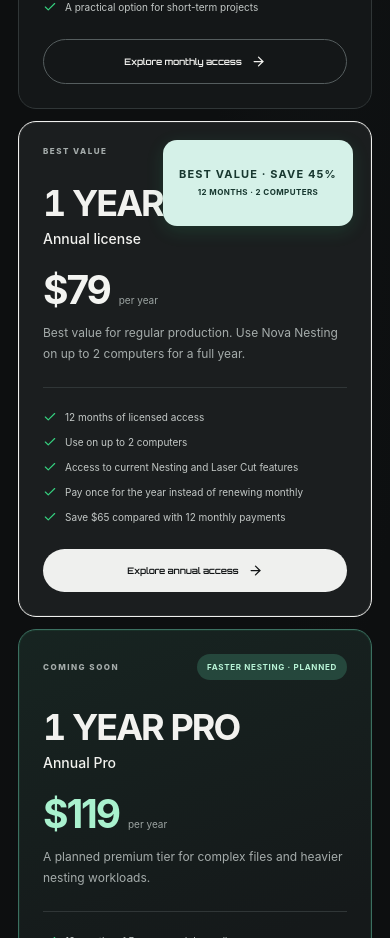
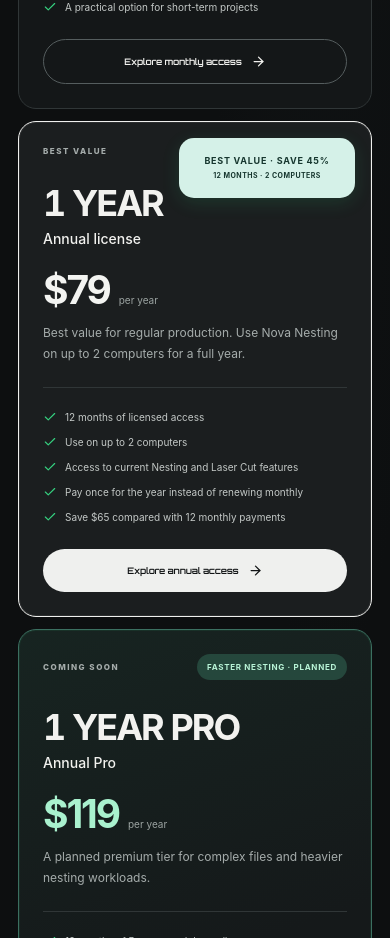
Before and after one commit to phamxuandoan3163-hue/nest-pro-web, a Next.js app: page /license in a window 390 px wide. Shown: the part 1920-2858 px from the top of the page. Built offline with nearby package versions, Linux system fonts and the light colour scheme.

Commit message:
Fit annual savings badge inside card without covering title

```diff
--- a/app/globals.css
+++ b/app/globals.css
@@ -1475,3 +1475,41 @@
   .license-page .license-grid{grid-template-columns:1fr}
   .license-page .license-card{padding:24px}
 }
+
+
+/* Compact annual savings badge so it never covers the plan title or card label */
+.license-page .license-card-featured .license-card-top>b{
+  box-sizing:border-box!important;
+  width:210px!important;
+  max-width:calc(100% - 10px);
+  height:66px!important;
+  min-height:66px!important;
+  padding:9px 12px!important;
+  top:18px!important;
+  right:18px!important;
+  border-radius:15px!important;
+  gap:4px!important;
+  font-size:11px!important;
+  line-height:1.25!important;
+  letter-spacing:.75px!important;
+  white-space:normal;
+}
+.license-page .license-card-featured .license-card-top>b::after{
+  font-size:8px!important;
+  line-height:1.3!important;
+  letter-spacing:.45px!important;
+}
+@media(max-width:700px){
+  .license-page .license-card-featured .license-card-top>b{
+    width:176px!important;
+    height:60px!important;
+    min-height:60px!important;
+    top:16px!important;
+    right:16px!important;
+    padding:8px 9px!important;
+    font-size:9px!important;
+  }
+  .license-page .license-card-featured .license-card-top>b::after{
+    font-size:7px!important;
+  }
+}
```
